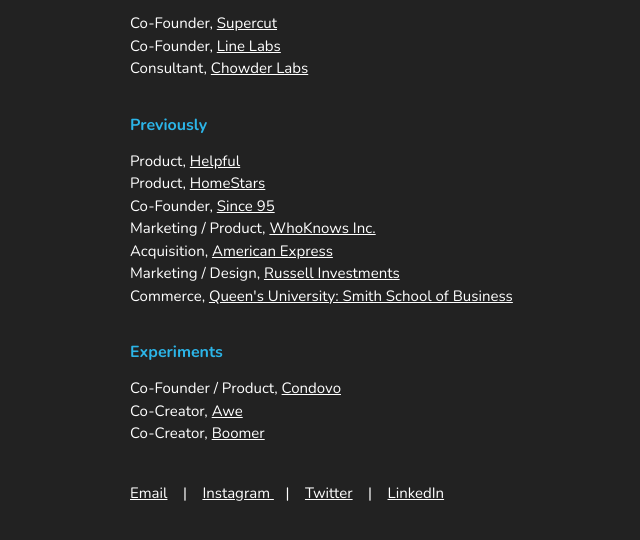
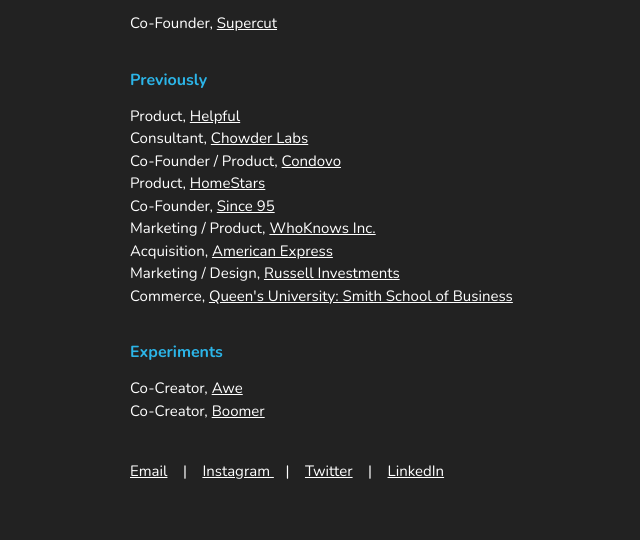
Before and after one commit to andrewkong/andrewkong.github.io, a plain HTML site: page index.html in a window 1280 px wide. Shown: the part 242-782 px from the top of the page, without its empty margins (290-930 px from the left). Drawn offline with nearby package versions, Linux system fonts and the light colour scheme.

Commit message:
Update for roles

```diff
--- a/index.html
+++ b/index.html
@@ -32,12 +32,12 @@
             <h4 class="title">Currently</h4>
             <p>
                 Co-Founder, <a href="http://www.supercut.io/">Supercut</a><br>
-                Co-Founder, <a href="http://www.linelabs.ca/">Line Labs</a><br>
-                Consultant, <a href="http://www.chowderlabs.com/">Chowder Labs</a>
             </p>
             <h4 class="title">Previously</h4>
             <p>
                 Product, <a href="http://www.helpful.com/">Helpful</a><br>
+                Consultant, <a href="http://www.chowderlabs.com/">Chowder Labs</a><br>
+                Co-Founder / Product, <a href="http://www.condovo.ca/">Condovo</a><br>
                 Product, <a href="http://www.homestars.com/">HomeStars</a><br>
                 Co-Founder, <a href="http://www.since95.com/">Since 95</a><br>
                 Marketing / Product, <a href="https://www.whoknows.com/">WhoKnows Inc.</a><br>
@@ -47,7 +47,6 @@
             </p>
             <h4 class="title">Experiments</h4>
             <p>
-                Co-Founder / Product, <a href="http://www.condovo.ca/">Condovo</a><br>
                 Co-Creator, <a href="http://www.useawe.com/">Awe</a><br>
                 Co-Creator, <a href="http://#/">Boomer</a>
             </p>
```
